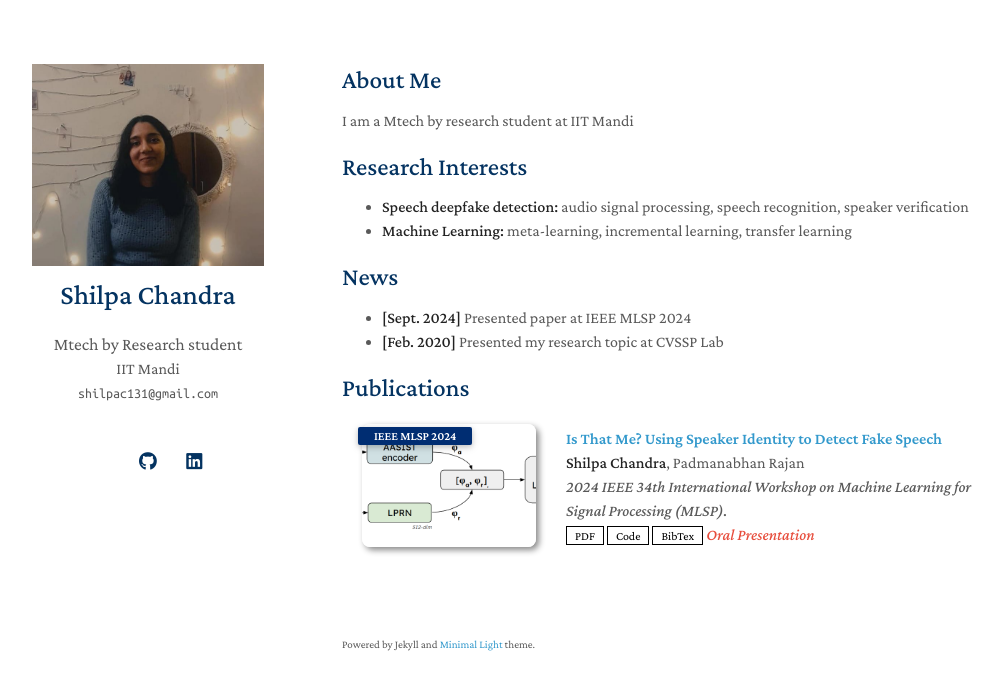
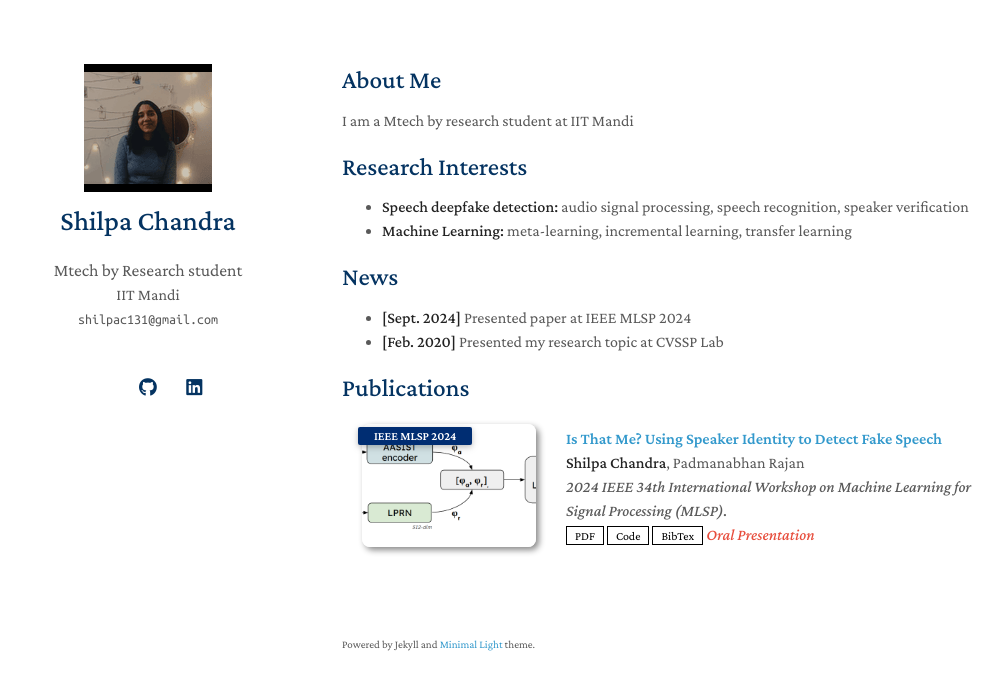
Before and after one commit to shilpac131/shilpac131.github.io, a Jekyll site: the page built from index.md, in a window 1280 px wide. Shown: the top 690 px of the page, without its empty margins (128-1131 px from the left). Built offline with Jekyll 4.4.1, drawn with Linux system fonts in a browser that asks for light colours; a style sheet for code colours, icons or effects is not loaded; our own code applies the rules of GitHub Pages for plain Markdown files.

Commit message:
making changes

```diff
--- a/_config.yml
+++ b/_config.yml
@@ -20,7 +20,7 @@ twitter: https://twitter.com/cosmic_arrays
 
 # Images (e.g., your profile picture and your website's favicon)
 # "favicon" and "favicon_dark" are used for the light and dark modes, respectively.
-avatar: ./assets/img/myphoto1.png
+avatar: ./assets/img/myphoto_resize.png
 favicon: ./assets/img/ai-icon.png
 favicon_dark: ./assets/img/ai-icon.png
 
```
Also changed, not shown: assets/img/myphoto_resize.png (added).
